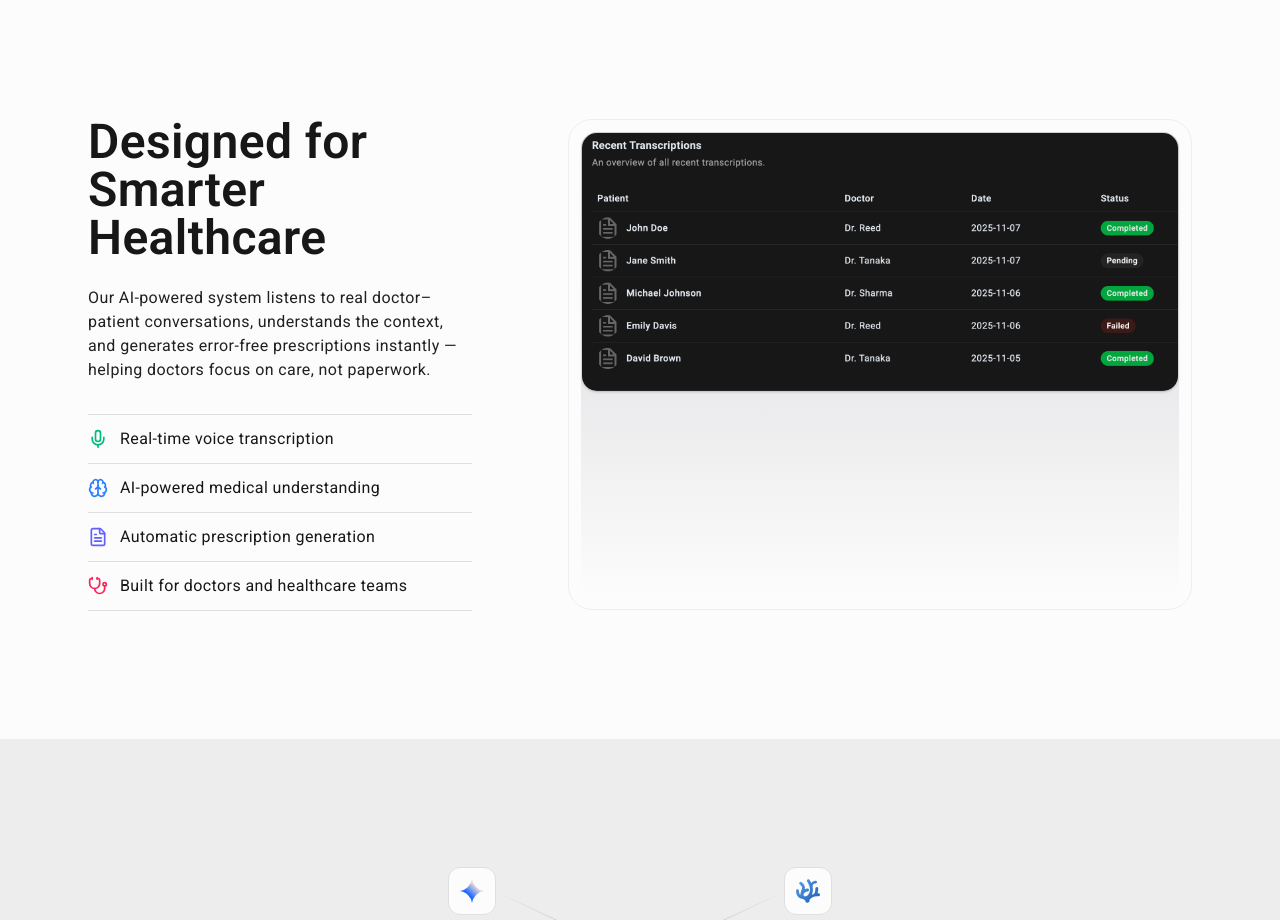
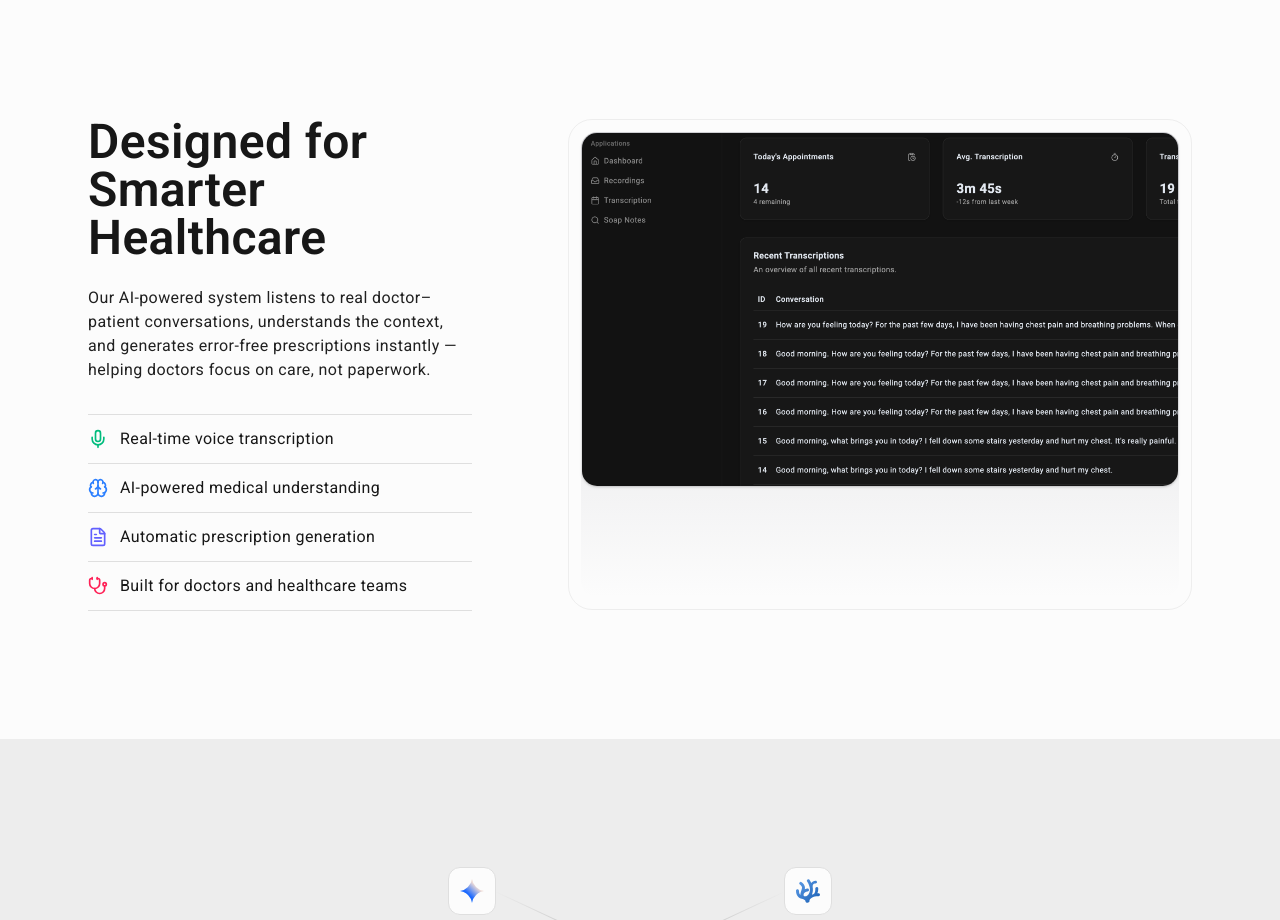
Before and after one commit to shresthjindal28/aero2, a Next.js app: page / in a window 1280 px wide. Shown: the part 1140-2060 px from the top of the page. Built offline with nearby package versions, Linux system fonts and the light colour scheme; no server answers.

Commit message:
fix(components): update image paths and styling in features section
Update image sources from '/medical-dashboard-dark.png' and '/feature.png' to '/yo.png' for both light and dark modes
Add h-full class to dark mode image to ensure proper sizing

```diff
--- a/components/features-5.tsx
+++ b/components/features-5.tsx
@@ -45,14 +45,14 @@ export default function FeaturesSection() {
           <div className="border-border/50 relative rounded-3xl border p-3 lg:col-span-3">
             <div className="bg-linear-to-b aspect-76/59 relative rounded-2xl from-zinc-300 to-transparent p-px dark:from-zinc-700">
               <Image
-                src="/medical-dashboard-dark.png"
-                className="hidden rounded-[15px] dark:block"
+                src="/yo.png"
+                className="hidden h-full rounded-[15px] dark:block"
                 alt="AI prescription dashboard dark"
                 width={1207}
                 height={929}
               />
               <Image
-                src="/feature.png"
+                src="/yo.png"
                 className="rounded-[15px] shadow dark:hidden"
                 alt="AI prescription dashboard light"
                 width={1207}
```
Also changed, not shown: public/yo.png (added).
